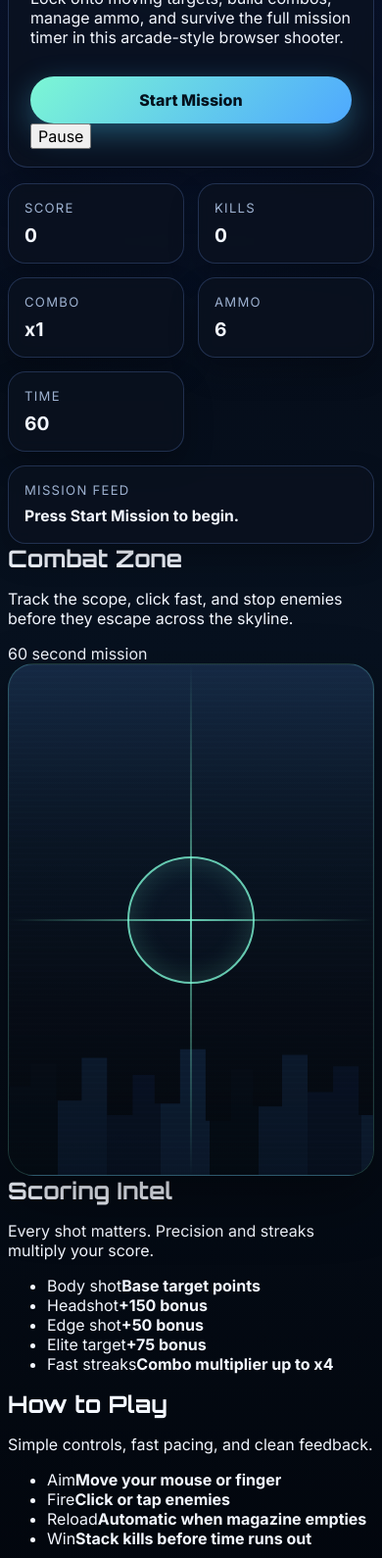
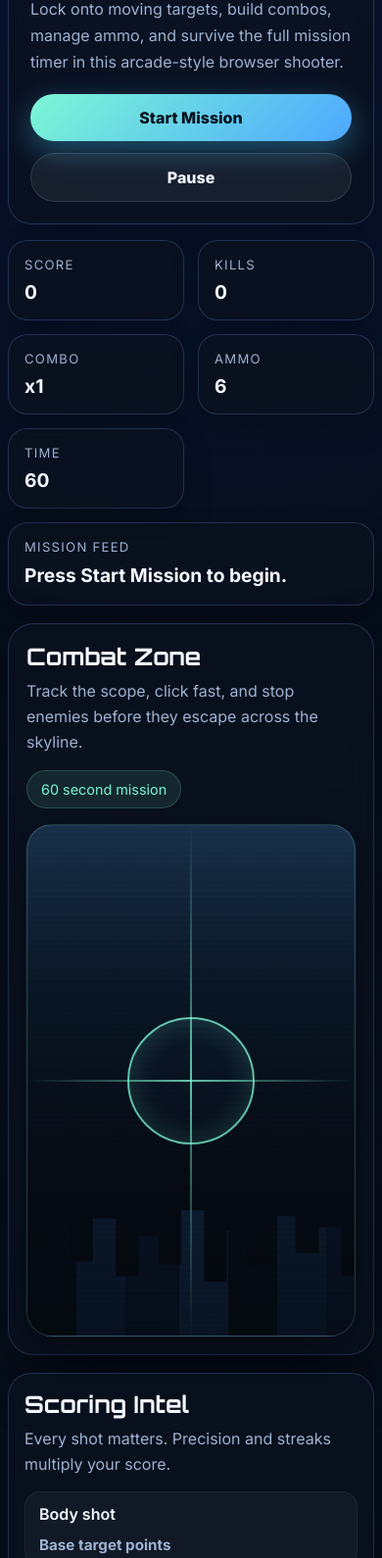
Before and after one commit to joseb33w/jackal, a plain HTML site: page index.html in a window 390 px wide. Shown: the part 122-1712 px from the top of the page at 98% size. Drawn offline with Linux system fonts and the light colour scheme.

Commit message:
Upgrade repo website styling and responsive layout

```diff
--- a/styles.css
+++ b/styles.css
@@ -1,16 +1,24 @@
 :root {
   --bg: #07111f;
+  --bg-2: #02060d;
   --panel: rgba(10, 18, 31, 0.82);
+  --panel-strong: rgba(9, 16, 27, 0.92);
   --panel-border: rgba(122, 162, 255, 0.22);
   --accent: #7cf7d4;
-  --accent-2: #ff6b6b;
+  --accent-2: #4ea8ff;
+  --danger: #ff6b6b;
   --text: #f3f7ff;
   --muted: #9eb2d1;
   --gold: #ffd166;
+  --shadow: 0 22px 55px rgba(0, 0, 0, 0.34);
 }
 
 * {
   box-sizing: border-box;
+}
+
+html {
+  scroll-behavior: smooth;
 }
 
 body {
@@ -20,6 +28,7 @@ body {
   color: var(--text);
   background:
     radial-gradient(circle at top, rgba(52, 106, 255, 0.18), transparent 30%),
+    radial-gradient(circle at bottom right, rgba(124, 247, 212, 0.12), transparent 24%),
     linear-gradient(180deg, #030712 0%, #07111f 45%, #02060d 100%);
 }
 
@@ -27,32 +36,41 @@ button {
   font: inherit;
 }
 
-.game-shell {
-  width: min(1200px, calc(100% - 24px));
-  margin: 0 auto;
-  padding: 18px 0 28px;
+h1,
+h2,
+p,
+ul {
+  margin: 0;
 }
 
-.topbar,
-.hud,
-.legend-panel {
-  display: grid;
-  gap: 14px;
+.game-shell {
+  width: min(1240px, calc(100% - 24px));
+  margin: 0 auto;
+  padding: 20px 0 32px;
+}
+
+.panel {
+  background: var(--panel);
+  border: 1px solid var(--panel-border);
+  backdrop-filter: blur(12px);
+  box-shadow: var(--shadow);
 }
 
 .topbar {
-  grid-template-columns: 1fr auto;
-  align-items: center;
-  padding: 18px 22px;
-  border: 1px solid var(--panel-border);
-  background: var(--panel);
-  backdrop-filter: blur(10px);
-  border-radius: 20px;
-  box-shadow: 0 18px 45px rgba(0, 0, 0, 0.35);
+  display: flex;
+  justify-content: space-between;
+  align-items: flex-start;
+  gap: 18px;
+  padding: 22px;
+  border-radius: 24px;
+}
+
+.brand-copy {
+  max-width: 760px;
 }
 
 .eyebrow {
-  margin: 0 0 6px;
+  margin: 0 0 8px;
   color: var(--accent);
   font-size: 0.8rem;
   letter-spacing: 0.2rem;
@@ -66,35 +84,67 @@ h2 {
 }
 
 h1 {
-  font-size: clamp(1.8rem, 3vw, 3rem);
+  font-size: clamp(2rem, 4vw, 3.3rem);
+}
+
+.hero-copy {
+  margin-top: 12px;
+  max-width: 700px;
+  color: var(--muted);
+  line-height: 1.7;
+}
+
+.hero-actions {
+  display: flex;
+  gap: 12px;
+  flex-wrap: wrap;
+}
+
+.start-btn,
+.ghost-btn {
+  border: none;
+  border-radius: 999px;
+  padding: 14px 22px;
+  font-weight: 800;
+  cursor: pointer;
+  transition: transform 0.18s ease, box-shadow 0.18s ease, opacity 0.18s ease;
 }
 
 .start-btn {
-  padding: 14px 22px;
-  border: none;
-  border-radius: 999px;
-  background: linear-gradient(135deg, var(--accent), #4ea8ff);
+  background: linear-gradient(135deg, var(--accent), var(--accent-2));
   color: #04111d;
-  font-weight: 800;
-  cursor: pointer;
   box-shadow: 0 10px 30px rgba(76, 210, 255, 0.35);
-  transition: transform 0.18s ease, box-shadow 0.18s ease;
 }
 
-.start-btn:hover {
+.ghost-btn {
+  background: rgba(255, 255, 255, 0.06);
+  color: var(--text);
+  border: 1px solid rgba(255, 255, 255, 0.12);
+}
+
+.start-btn:hover,
+.ghost-btn:hover {
   transform: translateY(-2px);
-  box-shadow: 0 14px 36px rgba(76, 210, 255, 0.45);
+}
+
+.start-btn:disabled,
+.ghost-btn:disabled {
+  cursor: not-allowed;
+  opacity: 0.65;
+  transform: none;
 }
 
 .hud {
+  display: grid;
+  grid-template-columns: repeat(6, minmax(0, 1fr));
+  gap: 14px;
   margin-top: 16px;
-  grid-template-columns: repeat(6, minmax(0, 1fr));
 }
 
 .stat-card,
-.legend-card {
+.info-panel {
   padding: 16px;
-  border-radius: 18px;
+  border-radius: 20px;
   background: var(--panel);
   border: 1px solid var(--panel-border);
   backdrop-filter: blur(8px);
@@ -118,13 +168,63 @@ h1 {
   grid-column: span 2;
 }
 
-.stat-card.wide strong {
+.mission-feed strong {
   font-size: 0.98rem;
-  line-height: 1.4;
+  line-height: 1.45;
 }
 
-.arena-wrap {
+.main-layout {
+  display: grid;
+  grid-template-columns: minmax(0, 1.8fr) minmax(320px, 0.9fr);
+  gap: 18px;
   margin-top: 18px;
+}
+
+.arena-panel,
+.sidebar-stack {
+  min-width: 0;
+}
+
+.arena-panel {
+  padding: 18px;
+  border-radius: 26px;
+}
+
+.sidebar-stack {
+  display: grid;
+  gap: 18px;
+}
+
+.info-panel {
+  border-radius: 24px;
+}
+
+.section-heading {
+  display: flex;
+  justify-content: space-between;
+  align-items: flex-start;
+  gap: 16px;
+  margin-bottom: 16px;
+}
+
+.section-heading p {
+  margin-top: 8px;
+  color: var(--muted);
+  line-height: 1.6;
+}
+
+.section-heading.compact {
+  margin-bottom: 14px;
+}
+
+.pill {
+  white-space: nowrap;
+  border-radius: 999px;
+  padding: 10px 14px;
+  background: rgba(124, 247, 212, 0.1);
+  border: 1px solid rgba(124, 247, 212, 0.18);
+  color: var(--accent);
+  font-size: 0.9rem;
 }
 
 .game-area {
@@ -138,6 +238,18 @@ h1 {
     linear-gradient(180deg, #1e3a5f 0%, #0f2238 35%, #0a1524 70%, #08111d 100%);
   box-shadow: inset 0 0 0 1px rgba(255,255,255,0.03), 0 25px 60px rgba(0,0,0,0.35);
   cursor: none;
+}
+
+.game-area.paused {
+  cursor: default;
+}
+
+.game-area::after {
+  content: '';
+  position: absolute;
+  inset: 0;
+  background: linear-gradient(180deg, rgba(124, 247, 212, 0.03), transparent 30%, rgba(0, 0, 0, 0.12));
+  pointer-events: none;
 }
 
 .skyline {
@@ -213,7 +325,7 @@ h1 {
   color: white;
   font-weight: 800;
   user-select: none;
-  transition: transform 0.12s ease;
+  transition: transform 0.12s ease, filter 0.12s ease;
 }
 
 .enemy::before,
@@ -276,30 +388,72 @@ h1 {
   animation: floatUp 0.9s ease-out forwards;
 }
 
+.overlay-message {
+  position: absolute;
+  inset: 0;
+  display: grid;
+  place-items: center;
+  background: rgba(2, 6, 13, 0.58);
+  backdrop-filter: blur(4px);
+  z-index: 5;
+}
+
+.overlay-card {
+  width: min(420px, calc(100% - 32px));
+  padding: 24px;
+  border-radius: 24px;
+  background: var(--panel-strong);
+  border: 1px solid rgba(255, 255, 255, 0.08);
+  box-shadow: var(--shadow);
+  text-align: center;
+}
+
+.overlay-card h3 {
+  margin: 0 0 10px;
+  font-size: 1.4rem;
+}
+
+.overlay-card p {
+  color: var(--muted);
+  line-height: 1.6;
+}
+
+.feature-list {
+  list-style: none;
+  padding: 0;
+  margin: 0;
+  display: grid;
+  gap: 12px;
+}
+
+.feature-list li {
+  display: flex;
+  justify-content: space-between;
+  gap: 12px;
+  padding: 12px 14px;
+  border-radius: 16px;
+  background: rgba(255, 255, 255, 0.04);
+  border: 1px solid rgba(255, 255, 255, 0.06);
+}
+
+.feature-list span {
+  color: var(--text);
+  font-weight: 600;
+}
+
+.feature-list strong {
+  color: var(--muted);
+  text-align: right;
+  font-size: 0.95rem;
+}
+
 @keyframes floatUp {
   0% { opacity: 0; transform: translate(-50%, 10px) scale(0.8); }
   15% { opacity: 1; }
   100% { opacity: 0; transform: translate(-50%, -38px) scale(1.05); }
 }
 
-.legend-panel {
-  margin-top: 18px;
-  grid-template-columns: repeat(2, minmax(0, 1fr));
-}
-
-.legend-card h2 {
-  font-size: 1.1rem;
-  margin-bottom: 12px;
-}
-
-.legend-card ul {
-  margin: 0;
-  padding-left: 18px;
-  color: var(--muted);
-  line-height: 1.7;
-}
-
-@media (max-width: 900px) {
+@media (max-width: 980px) {
   .hud {
     grid-template-columns: repeat(2, minmax(0, 1fr));
   }
@@ -308,13 +462,31 @@ h1 {
     grid-column: span 2;
   }
 
-  .legend-panel,
-  .topbar {
+  .main-layout {
     grid-template-columns: 1fr;
   }
+}
 
-  .start-btn {
+@media (max-width: 760px) {
+  .topbar {
+    flex-direction: column;
+  }
+
+  .hero-actions {
     width: 100%;
+  }
+
+  .start-btn,
+  .ghost-btn {
+    flex: 1 1 180px;
+  }
+
+  .section-heading {
+    flex-direction: column;
+  }
+
+  .pill {
+    align-self: flex-start;
   }
 
   .game-area {
@@ -324,7 +496,7 @@ h1 {
 
 @media (max-width: 640px) {
   .game-shell {
-    width: min(100% - 16px, 1200px);
+    width: min(100% - 16px, 1240px);
   }
 
   .hud {
@@ -344,4 +516,13 @@ h1 {
     width: 54px;
     height: 54px;
   }
+
+  .feature-list li {
+    flex-direction: column;
+    align-items: flex-start;
+  }
+
+  .feature-list strong {
+    text-align: left;
+  }
 }
```
